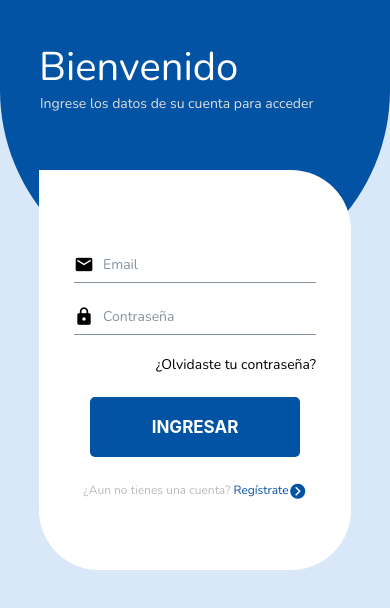
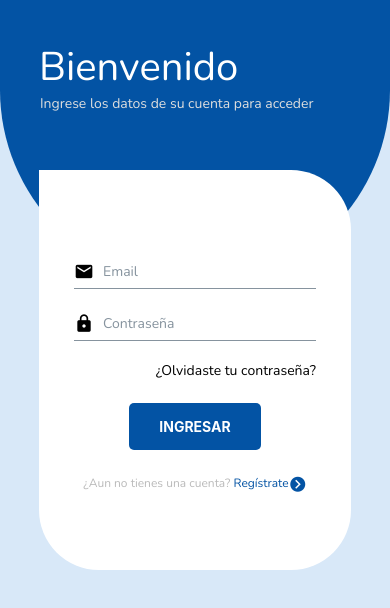
Before and after one commit to EnzoPae/react-native-registro-prueba, a React Native app: screen /Login in a window 390 px wide. Shown: the top 608 px of the page. Built offline with nearby package versions, Linux system fonts and the light colour scheme.

Commit message:
Ajuste de diseño del componente boton

```diff
--- a/src/components/MyButton.js
+++ b/src/components/MyButton.js
@@ -2,39 +2,21 @@ import React from "react";
 import { Text, TouchableOpacity } from "react-native";
 import { Colors } from "../styles/Colors";
 
-const SIZES = ["small", "medium", "large"];
-const TYPES = ["primary", "secondary"];
-const ROUNDED = ["small", "medium", "large"];
 
 export default function MyButton({
   children,
   onPress,
-  type,
-  size,
   label,
-  rounded,
 }) {
 
-
-  const btnSize = SIZES.includes(size) ? size : "small";
-  const btnType = TYPES.includes(type) ? type : "primary";
-  const btnRound = ROUNDED.includes(rounded) ? rounded : "small";
-
   const btnStyles = {
-    height: 60,
-    width: btnSize === "large" ? "70%" : btnSize === "medium" ? 210 : 180,
     justifyContent: "center",
     alignItems: "center",
-    paddingHorizontal: 16,
-    paddingVertical: 6,
-    borderRadius: btnRound === "small" ? 5 : btnRound === "medium" ? 10 : 20,
+    paddingHorizontal: 30,
+    paddingVertical: 15,
+    borderRadius: 5,
     marginVertical: 5,
-    backgroundColor:
-      btnType === "primary"
-        ? Colors.primary
-        : btnType === "secondary"
-        ? Colors.secondary
-        : btnType === "",
+    backgroundColor: Colors.primary,
   };
 
   return (
@@ -42,25 +24,9 @@ export default function MyButton({
     style={btnStyles}
     onPress={onPress}
     >
-      <Text style={{ color: "#fff", fontSize: 17, fontWeight: 'bold'}}>
+      <Text style={{ color: "#fff", fontSize: 14, fontWeight: 'bold'}}>
         {label}
       </Text>
     </TouchableOpacity>
   );
 }
-
-
-{/* Ejemplo de como usar componente
-
-export default function App() {
-  return (
-    <View style={styles.container}>
-      <MyButton label={'Messi'} onPress={() => alert('Messi')}/>
-      <MyButton label={'Messi Messi'} size={'medium'} rounded={'medium'}/>
-      <MyButton label={'Fultbol Futbol Futbol'} size={'large'} rounded={'large'} type={'secondary'}/>
-      <StatusBar style="auto" />
-    </View>
-  );
-}
-
-*/}
```
